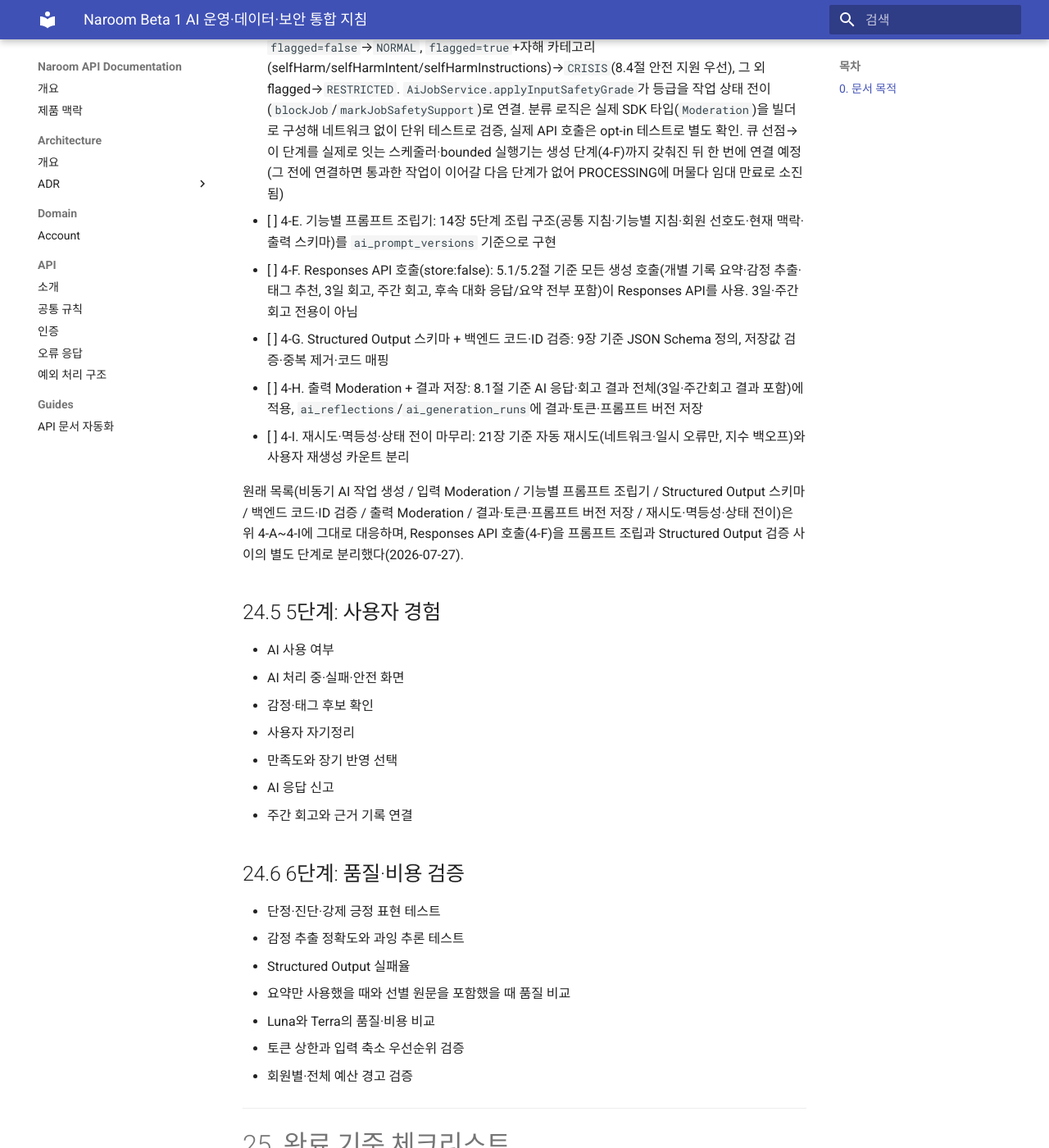
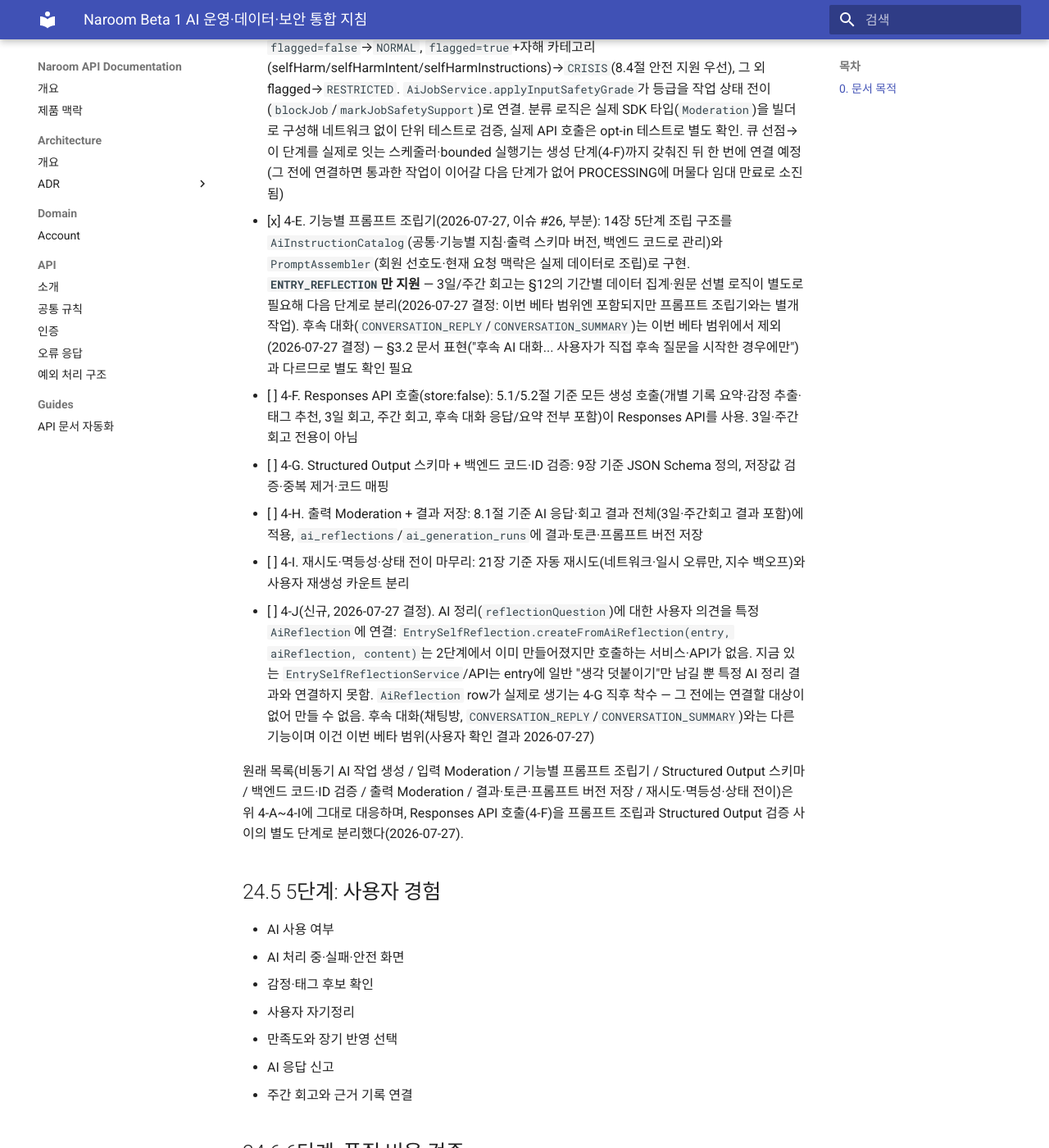
Before and after one commit to gvo-cheryl/narrom-api, an MkDocs documentation site: the page built from docs/api/ai-policy-architecture.md, in a window 1280 px wide and 1400 px high, scrolled down 33129 px. Shown: the whole window at 82% size. Built offline with MkDocs 1.6.1 and Material for MkDocs 9.7.7, drawn with Linux system fonts in a browser that asks for light colours.

Commit message:
docs(ai): 4단계 파이프라인 4-E 완료 체크 및 후속 항목 기록
- 4-E(프롬프트 조립기, ENTRY_REFLECTION만) 완료 체크
- 3일/주간 회고 조립, 후속 대화 제외 결정 반영
- 4-J 신규 항목: AI 정리 결과에 사용자 의견 연결(4-G 이후 착수)

관련: #20, #26

```diff
--- a/docs/api/ai-policy-architecture.md
+++ b/docs/api/ai-policy-architecture.md
@@ -1090,11 +1090,12 @@ OpenAI가 처리할 본문을 별도의 암호문 상태로 보내면 모델이
 - [x] 4-B. 비동기 실행 방식(2026-07-27, 이슈 #26): Redis 미도입, PostgreSQL `ai_jobs` + `FOR UPDATE SKIP LOCKED` 네이티브 쿼리로 큐 선점(`AiJobRepository.selectClaimableIds`), JPA lock 타임아웃 특수값 미사용. `naroom.ai.worker.enabled`로 활성화되는 `AiJobLeaseReclaimScheduler`가 `started_at` 기준 만료 임대를 회수(설정값 `lease-timeout`, 회수도 attempt_count에 포함). 완료 처리(`completeJob/failJob/blockJob/markJobSafetySupport`)는 `PESSIMISTIC_WRITE`로 잠근 뒤 status+startedAt을 재검증해 만료된 워커의 결과 저장을 차단. 동시 Worker 통합 테스트(`AiJobClaimConcurrencyTest`)로 중복 선점 없음을 검증. 큐 선점을 실제로 트리거하는 스케줄러(claim→처리기 dispatch)는 처리기가 생기는 4-D에서 추가 — bounded 스레드풀도 그때 같이 도입(현재는 아무것도 소비하지 않는 실행기를 미리 만들지 않음)
 - [x] 4-C. OpenAI 연동 준비(2026-07-27, 이슈 #26): 공식 SDK `com.openai:openai-java:4.45.0` 채택(신규 의존성 승인됨). `naroom.ai.openai.*`(`OpenAiProperties`)로 `OPENAI_API_KEY`/`OPENAI_MODEL`을 Spring 설정 바인딩으로 읽음 — `OpenAIOkHttpClient.fromEnv()`(실제 OS 환경변수만 인식) 대신 이 방식을 쓴 이유는 `.env.local`이 Spring config-import로만 주입되기 때문. `OpenAiClientConfig`의 `OpenAIClient` 빈은 `@Lazy`로 등록해 실제 사용처(4-D/4-F)가 붙기 전까지 앱 시작·테스트 컨텍스트 로딩 시 생성되지 않음(빈 키로도 `.build()` 자체는 안전함을 테스트로 확인). 실제 API 호출 테스트는 `@Tag("openai-integration")` + 별도 `openaiIntegrationTest` Gradle task로 분리, 기본 `test`에서 제외(빈 키로 실행 시 예상대로 실패하는 것까지 확인)
 - [x] 4-D. 입력 Moderation 연동(2026-07-27, 이슈 #26): `AiModerationClient` 포트 인터페이스(`classify(text): AiSafetyGrade`) + `OpenAiModerationClient` 어댑터 구현. 모델은 `omni-moderation-latest`로 고정(환경변수 아님 — 생성 모델과 별개 정책). 결과 매핑: `flagged=false`→`NORMAL`, `flagged=true`+자해 카테고리(selfHarm/selfHarmIntent/selfHarmInstructions)→`CRISIS`(8.4절 안전 지원 우선), 그 외 flagged→`RESTRICTED`. `AiJobService.applyInputSafetyGrade`가 등급을 작업 상태 전이(`blockJob`/`markJobSafetySupport`)로 연결. 분류 로직은 실제 SDK 타입(`Moderation`)을 빌더로 구성해 네트워크 없이 단위 테스트로 검증, 실제 API 호출은 opt-in 테스트로 별도 확인. 큐 선점→이 단계를 실제로 잇는 스케줄러·bounded 실행기는 생성 단계(4-F)까지 갖춰진 뒤 한 번에 연결 예정(그 전에 연결하면 통과한 작업이 이어갈 다음 단계가 없어 PROCESSING에 머물다 임대 만료로 소진됨)
-- [ ] 4-E. 기능별 프롬프트 조립기: 14장 5단계 조립 구조(공통 지침·기능별 지침·회원 선호도·현재 맥락·출력 스키마)를 `ai_prompt_versions` 기준으로 구현
+- [x] 4-E. 기능별 프롬프트 조립기(2026-07-27, 이슈 #26, 부분): 14장 5단계 조립 구조를 `AiInstructionCatalog`(공통·기능별 지침·출력 스키마 버전, 백엔드 코드로 관리)와 `PromptAssembler`(회원 선호도·현재 요청 맥락은 실제 데이터로 조립)로 구현. **`ENTRY_REFLECTION`만 지원** — 3일/주간 회고는 §12의 기간별 데이터 집계·원문 선별 로직이 별도로 필요해 다음 단계로 분리(2026-07-27 결정: 이번 베타 범위엔 포함되지만 프롬프트 조립기와는 별개 작업). 후속 대화(`CONVERSATION_REPLY`/`CONVERSATION_SUMMARY`)는 이번 베타 범위에서 제외(2026-07-27 결정) — §3.2 문서 표현("후속 AI 대화... 사용자가 직접 후속 질문을 시작한 경우에만")과 다르므로 별도 확인 필요
 - [ ] 4-F. Responses API 호출(store:false): 5.1/5.2절 기준 모든 생성 호출(개별 기록 요약·감정 추출·태그 추천, 3일 회고, 주간 회고, 후속 대화 응답/요약 전부 포함)이 Responses API를 사용. 3일·주간회고 전용이 아님
 - [ ] 4-G. Structured Output 스키마 + 백엔드 코드·ID 검증: 9장 기준 JSON Schema 정의, 저장값 검증·중복 제거·코드 매핑
 - [ ] 4-H. 출력 Moderation + 결과 저장: 8.1절 기준 AI 응답·회고 결과 전체(3일·주간회고 결과 포함)에 적용, `ai_reflections`/`ai_generation_runs`에 결과·토큰·프롬프트 버전 저장
 - [ ] 4-I. 재시도·멱등성·상태 전이 마무리: 21장 기준 자동 재시도(네트워크·일시 오류만, 지수 백오프)와 사용자 재생성 카운트 분리
+- [ ] 4-J(신규, 2026-07-27 결정). AI 정리(`reflectionQuestion`)에 대한 사용자 의견을 특정 `AiReflection`에 연결: `EntrySelfReflection.createFromAiReflection(entry, aiReflection, content)`는 2단계에서 이미 만들어졌지만 호출하는 서비스·API가 없음. 지금 있는 `EntrySelfReflectionService`/API는 entry에 일반 "생각 덧붙이기"만 남길 뿐 특정 AI 정리 결과와 연결하지 못함. `AiReflection` row가 실제로 생기는 4-G 직후 착수 — 그 전에는 연결할 대상이 없어 만들 수 없음. 후속 대화(채팅방, `CONVERSATION_REPLY`/`CONVERSATION_SUMMARY`)와는 다른 기능이며 이건 이번 베타 범위(사용자 확인 결과 2026-07-27)
 
 원래 목록(비동기 AI 작업 생성 / 입력 Moderation / 기능별 프롬프트 조립기 / Structured Output 스키마 / 백엔드 코드·ID 검증 / 출력 Moderation / 결과·토큰·프롬프트 버전 저장 / 재시도·멱등성·상태 전이)은 위 4-A~4-I에 그대로 대응하며, Responses API 호출(4-F)을 프롬프트 조립과 Structured Output 검증 사이의 별도 단계로 분리했다(2026-07-27).
 
```
